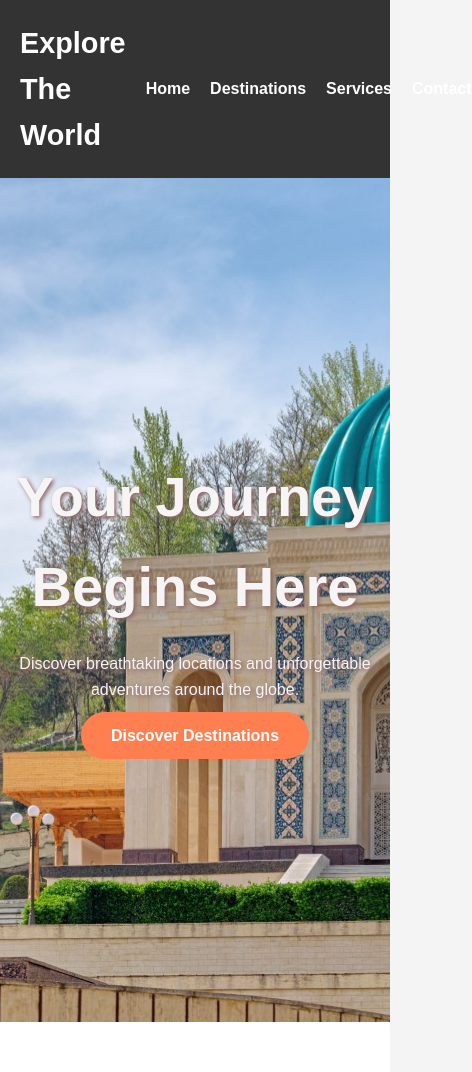
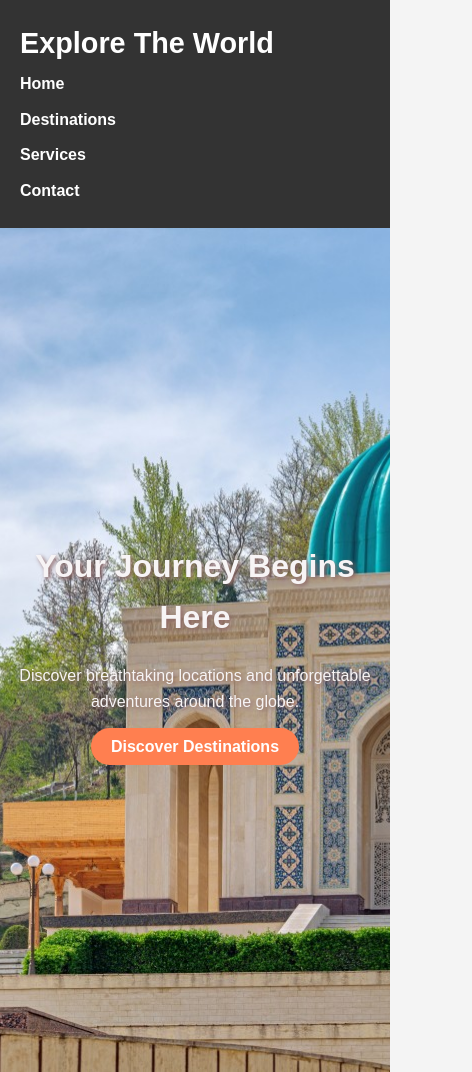
Before and after one commit to ahad3333/gotrip, a plain HTML site: page index.html in a window 390 px wide. Shown: the top 1072 px of the page, 472 px wide, since content can reach past the window. Drawn offline with Linux system fonts and the light colour scheme.

Commit message:
done 1.1

```diff
--- a/styles.css
+++ b/styles.css
@@ -21,6 +21,7 @@ header {
     display: flex;
     justify-content: space-between;
     align-items: center;
+    flex-wrap: wrap; /* Added to allow wrapping */
 }
 
 .logo {
@@ -31,6 +32,7 @@ header {
 nav ul {
     list-style: none;
     display: flex;
+    flex-wrap: wrap; /* Added to allow wrapping */
 }
 
 nav ul li {
@@ -45,7 +47,7 @@ nav ul li a {
 
 /* Hero Section */
 .hero {
-    background-image: url('./image\ copy.png'); /* Orqa fondagi rasm */
+    background-image: url('./image copy.png'); /* Orqa fondagi rasm */
     background-size: cover; /* Rasimni butun blokni qamrab olish */
     background-position: center; /* Rasmni markazga joylashtirish */
     height: 100vh; /* Bo'limning balandligini 100% ekran qilish */
@@ -56,7 +58,6 @@ nav ul li a {
     color: #f7f4f5; /* Matnni oq rangda qilish */
     position: relative;
 }
-
 
 .hero-content h1 {
     font-size: 3.5em;
@@ -80,8 +81,6 @@ nav ul li a {
     margin-top: 20px; /* Buttonning yuqorisiga bo'sh joy qo'shadi */
 }
 
-
-
 /* Destinations Section */
 .destinations-section {
     background-color: #fff;
@@ -92,6 +91,7 @@ nav ul li a {
 .destination-grid {
     display: flex;
     justify-content: space-around;
+    flex-wrap: wrap; /* Added to allow wrapping */
     margin-top: 40px;
 }
 
@@ -100,6 +100,7 @@ nav ul li a {
     box-shadow: 0 4px 8px rgba(0, 0, 0, 0.1);
     border-radius: 10px;
     transition: transform 0.3s ease;
+    margin: 10px; /* Added for spacing */
 }
 
 .destination:hover {
@@ -113,11 +114,11 @@ nav ul li a {
     border-radius: 10px 10px 0 0; /* Yuqori burchaklarni yumaloqlash */
 }
 
-
 /* Services Section */
 .services-grid {
     display: flex;
     justify-content: space-between;
+    flex-wrap: wrap; /* Added to allow wrapping */
     margin-top: 40px;
 }
 
@@ -128,6 +129,7 @@ nav ul li a {
     padding: 20px;
     border-radius: 10px;
     text-align: center;
+    margin: 10px; /* Added for spacing */
 }
 
 /* Footer */
@@ -137,3 +139,43 @@ footer {
     text-align: center;
     padding: 20px;
 }
+
+/* Media Queries */
+@media (max-width: 768px) {
+    .hero-content h1 {
+        font-size: 2.5em; /* Adjust font size for smaller screens */
+    }
+
+    .destination, .service {
+        width: 90%; /* Full width on small screens */
+    }
+
+    nav ul li {
+        margin-left: 10px; /* Adjust spacing for smaller screens */
+    }
+}
+
+@media (max-width: 480px) {
+    .hero-content h1 {
+        font-size: 2em; /* Further adjust font size */
+    }
+
+    .cta-button {
+        padding: 10px 20px; /* Adjust button padding */
+    }
+
+    header {
+        flex-direction: column; /* Stack elements in header */
+        align-items: flex-start; /* Align items to start */
+    }
+
+    nav ul {
+        flex-direction: column; /* Stack nav items vertically */
+        width: 100%; /* Full width for mobile */
+        padding: 0; /* Remove padding */
+    }
+
+    nav ul li {
+        margin: 5px 0; /* Adjust margin for vertical alignment */
+    }
+}
```
